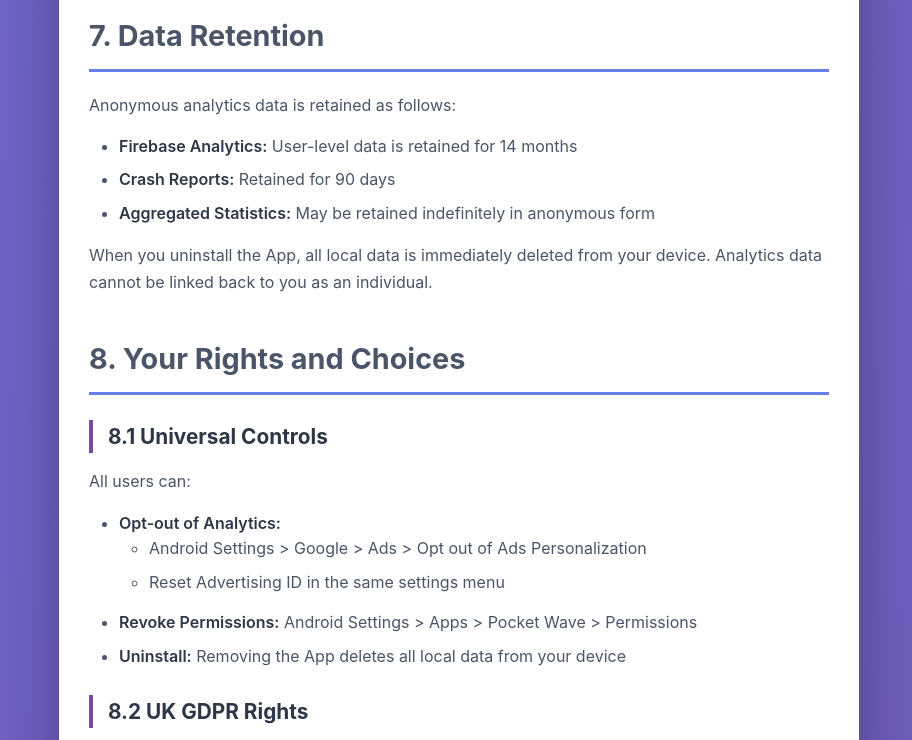
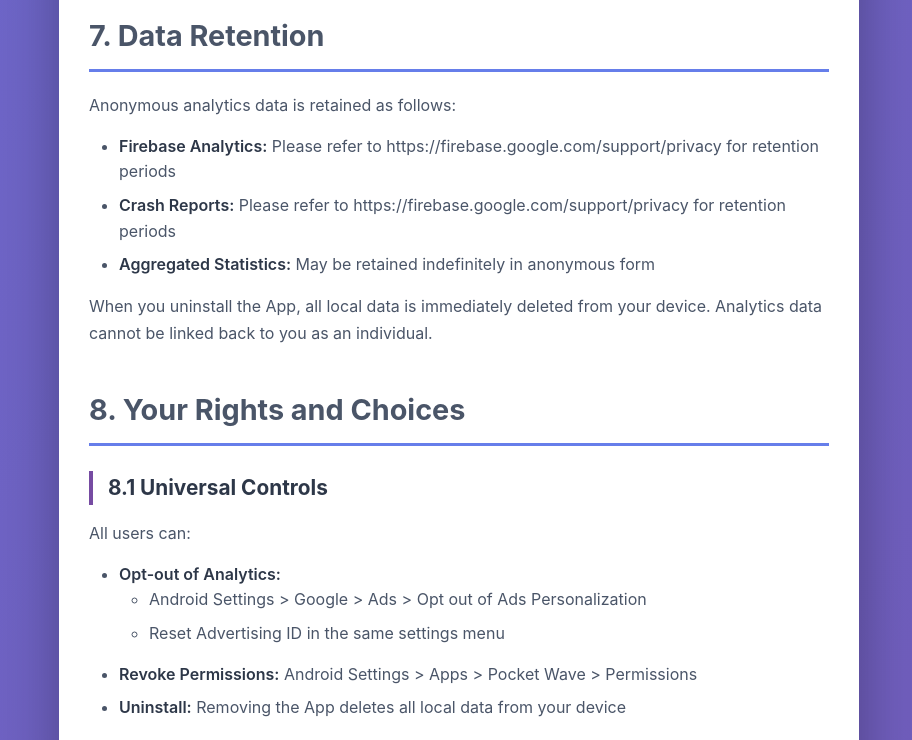
Before and after one commit to SephPalmer/pocket-wave-app-site, a plain HTML site: page privacy-policy.html in a window 1280 px wide. Shown: the part 5060-5800 px from the top of the page, without its empty margins (181-1093 px from the left). Drawn offline with Linux system fonts and the light colour scheme.

Commit message:
Updated email and data retention details

```diff
--- a/privacy-policy.html
+++ b/privacy-policy.html
@@ -378,8 +378,8 @@
             <h2 id="retention">7. Data Retention</h2>
             <p>Anonymous analytics data is retained as follows:</p>
             <ul>
-                <li><strong>Firebase Analytics:</strong> User-level data is retained for 14 months</li>
-                <li><strong>Crash Reports:</strong> Retained for 90 days</li>
+                <li><strong>Firebase Analytics:</strong> Please refer to https://firebase.google.com/support/privacy for retention periods</li>
+                <li><strong>Crash Reports:</strong> Please refer to https://firebase.google.com/support/privacy for retention periods</li>
                 <li><strong>Aggregated Statistics:</strong> May be retained indefinitely in anonymous form</li>
             </ul>
             <p>When you uninstall the App, all local data is immediately deleted from your device. Analytics data cannot be linked back to you as an individual.</p>
@@ -487,7 +487,7 @@
                 <p>Pocket Wave is developed and maintained independently by Metaverse Experiments.</p>
                 <p><strong>For privacy-related inquiries:</strong></p>
                 <ul>
-                    <li>Email: <a href="mailto:blahblah@icloud.com">blahblah@icloud.com</a></li>
+                    <li>Email: <a href="mailto:crumble-unrated-01@icloud.com">crumble-unrated-01@icloud.com</a></li>
                     <li>Developer: Metaverse Experiments (as listed on Google Play Store)</li>
                     <li>Based in: United Kingdom</li>
                 </ul>
```
